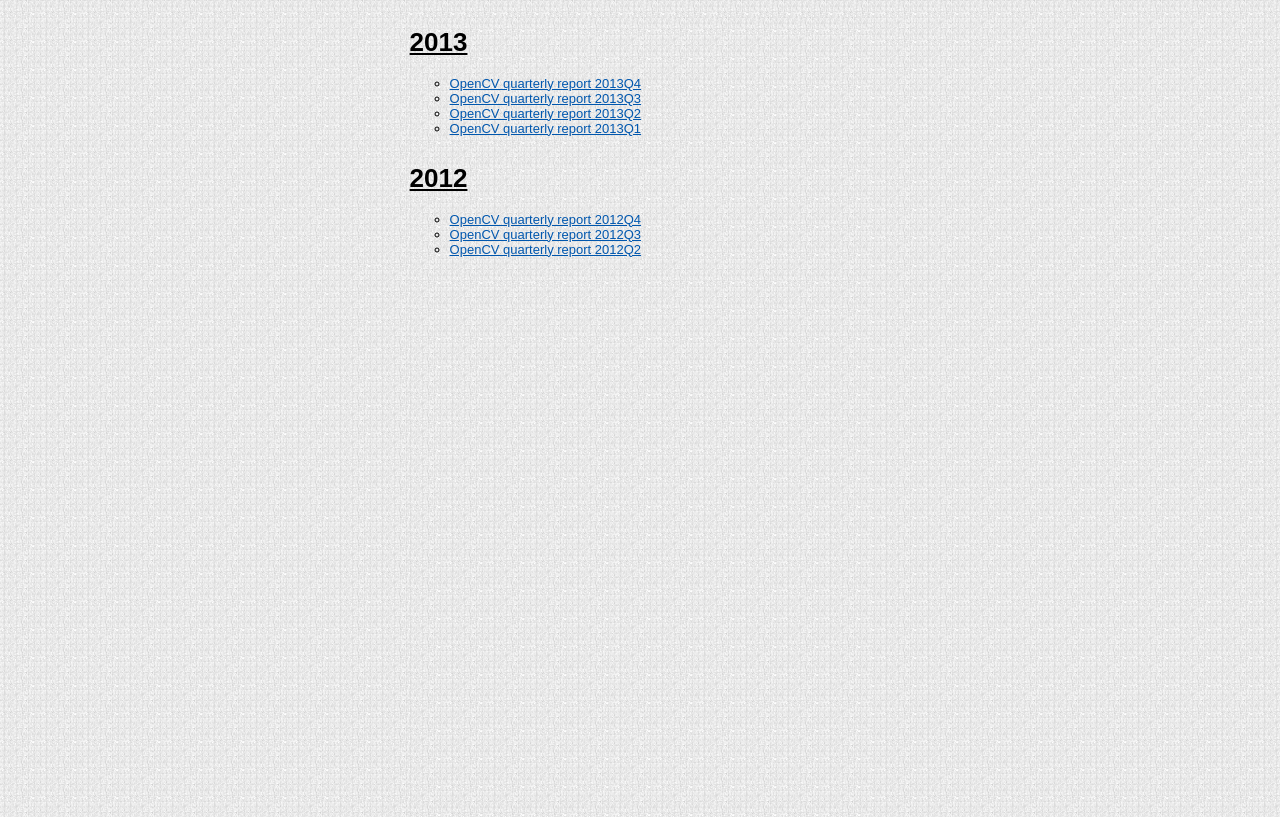
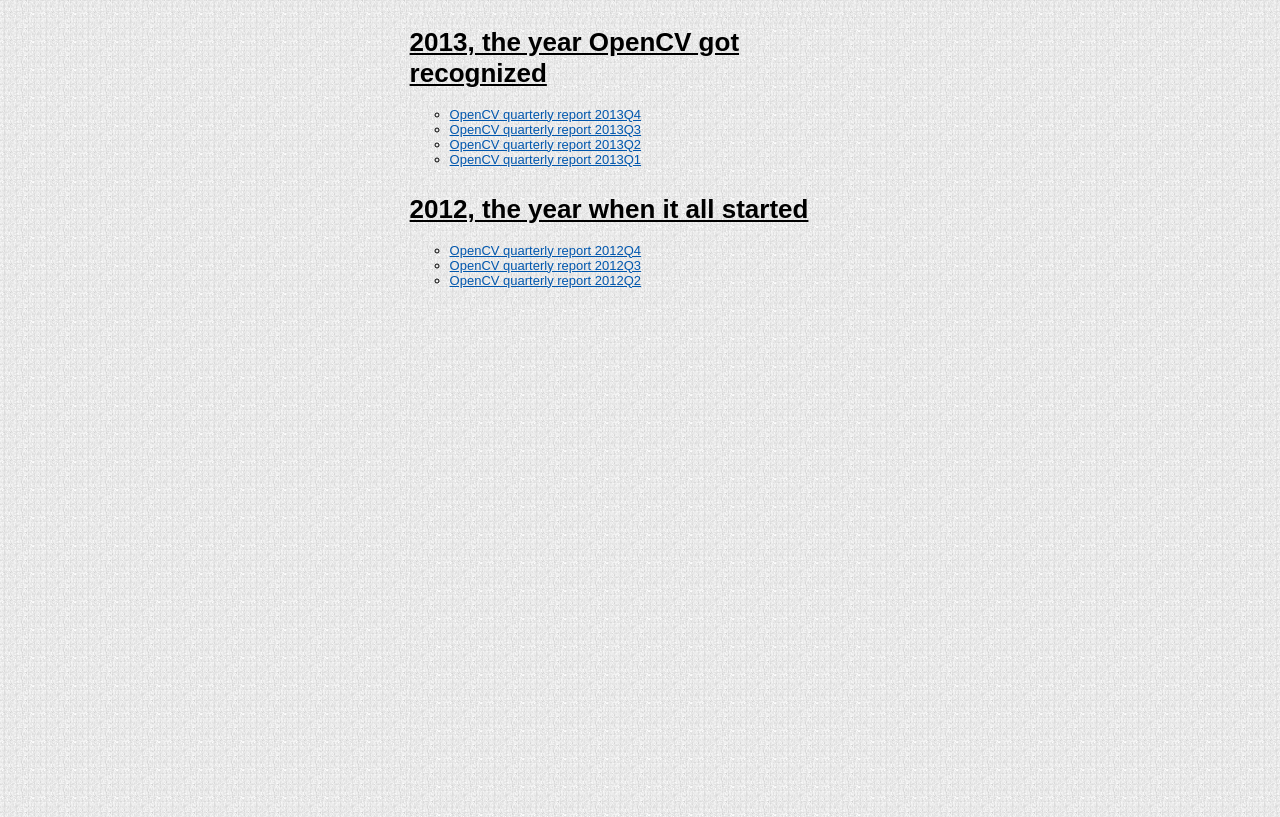
Before and after one commit to vrabaud/foundation_site, a plain HTML site: page html/reports.html in a window 1280 px wide. Drawn offline with Linux system fonts and the light colour scheme.

Commit message:
small updates

```diff
--- a/html/reports.html
+++ b/html/reports.html
@@ -6,7 +6,7 @@
 <link type="text/css" href="opencv.css" rel="stylesheet">
 </head>
 <body>
-  <h1>2013</h1>
+  <h1>2013, the year OpenCV got recognized</h1>
   <ul>
     <li><a href="./reports/report_2013_4.pdf">OpenCV quarterly
         report 2013Q4</a></li>
@@ -17,7 +17,7 @@
     <li><a href="./reports/report_2013_1.pdf">OpenCV quarterly
         report 2013Q1</a></li>
   </ul>
-  <h1>2012</h1>
+  <h1>2012, the year when it all started</h1>
   <ul>
     <li><a href="./reports/report_2012_4.pdf">OpenCV quarterly
         report 2012Q4</a></li>
```
